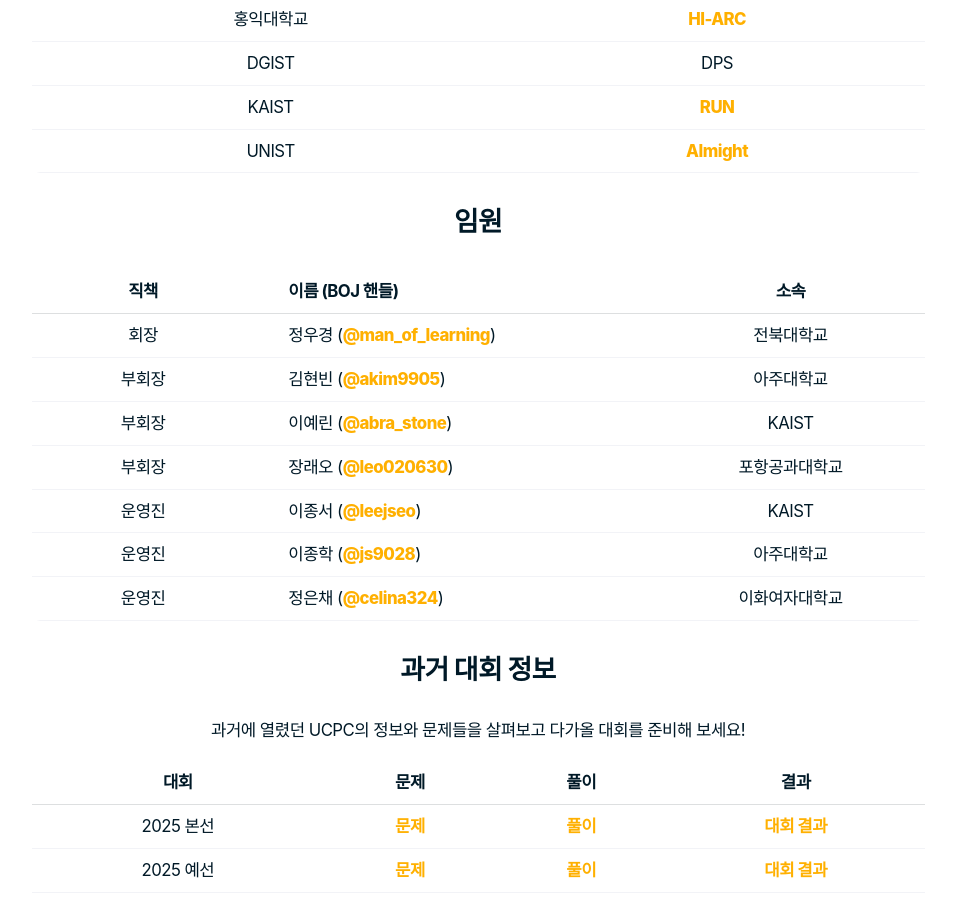
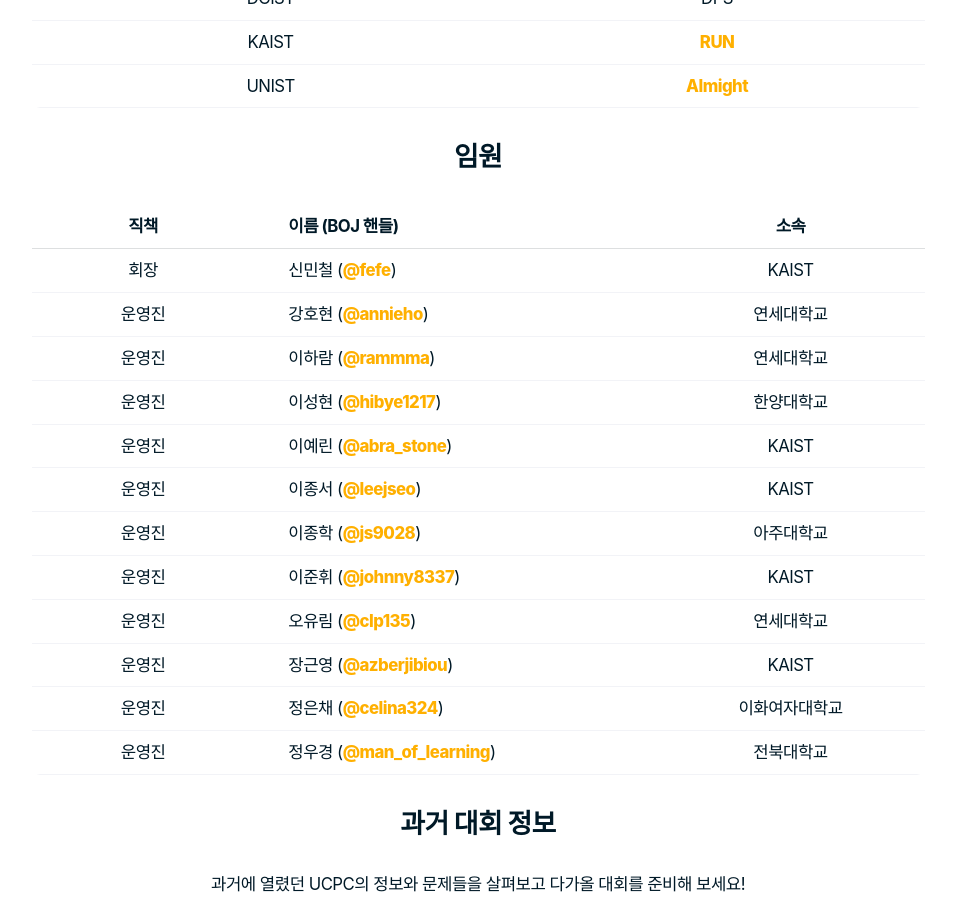
Before and after one commit to ucpcc/main, a Jekyll site: the page built from index.md, in a window 1280 px wide and 900 px high, scrolled down 2922 px. Shown: the whole window, without its empty margins (162-1118 px from the left). Built offline with Jekyll 4.4.1, drawn with Linux system fonts in a browser that asks for light colours; some web fonts are replaced; some of the changed text lies outside the part shown.

```diff
--- a/_includes/footer.html
+++ b/_includes/footer.html
@@ -2,7 +2,7 @@
   <div class="contents footer_contents">
     <p>
       <a href="https://www.facebook.com/groups/ucpc.korea">전국 대학생 프로그래밍 대회 동아리 연합</a><br>
-      designs &copy; 2020 &ndash; 2025 <a href="https://shiftpsh.com">shiftpsh.com</a>
+      designs &copy; 2020 &ndash; 2026 <a href="https://shiftpsh.com">shiftpsh.com</a>
     </p>
   </div>
 
--- a/_includes/header.html
+++ b/_includes/header.html
@@ -6,7 +6,7 @@
   </div>
   <div style="height: 2rem;"></div>
   <div class="main_top_bg">
-    <a href="{{ "/" | relative_url }}"><img class="main_logo" src="{{ "/assets/ucpc2025-logo.svg" | relative_url }}" alt="UCPC 2025"></a>
+    <a href="{{ "/" | relative_url }}"><img class="main_logo" src="{{ "/assets/ucpc2026-logo.svg" | relative_url }}" alt="UCPC 2026"></a>
   </div>
   <div style="height: 1rem;"></div>
   <div>
--- a/index.md
+++ b/index.md
@@ -80,13 +80,18 @@ title: 전국 대학생 프로그래밍 대회 동아리 연합
 {: .executives-table}
 | 직책 | 이름 (BOJ 핸들) | 소속 |
 | :---: | :--- | --- |
-| 회장 | 정우경 ([@man_of_learning](https://www.acmicpc.net/user/man_of_learning){:target="_blank"}) | 전북대학교 |
-| 부회장 | 김현빈 ([@akim9905](https://www.acmicpc.net/user/akim9905){:target="_blank"}) | 아주대학교 |
-| 부회장 | 이예린 ([@abra_stone](https://www.acmicpc.net/user/abra_stone){:target="_blank"}) | KAIST |
-| 부회장 | 장래오 ([@leo020630](https://www.acmicpc.net/user/leo020630){:target="_blank"}) | 포항공과대학교 |
+| 회장 | 신민철 ([@fefe](https://www.acmicpc.net/user/fefe){:target="_blank"}) | KAIST |
+| 운영진 | 강호현 ([@annieho](https://www.acmicpc.net/user/annieho){:target="_blank"}) | 연세대학교 |
+| 운영진 | 이하람 ([@rammma](https://www.acmicpc.net/user/rammma){:target="_blank"}) | 연세대학교 |
+| 운영진 | 이성현 ([@hibye1217](https://www.acmicpc.net/user/hibye1217){:target="_blank"}) | 한양대학교 |
+| 운영진 | 이예린 ([@abra_stone](https://www.acmicpc.net/user/abra_stone){:target="_blank"}) | KAIST |
 | 운영진 | 이종서 ([@leejseo](https://www.acmicpc.net/user/leejseo){:target="_blank"}) | KAIST |
 | 운영진 | 이종학 ([@js9028](https://www.acmicpc.net/user/js9028){:target="_blank"}) | 아주대학교 |
+| 운영진 | 이준휘 ([@johnny8337](https://www.acmicpc.net/user/johnny8337){:target="_blank"}) | KAIST |
+| 운영진 | 오유림 ([@clp135](https://www.acmicpc.net/user/clp135){:target="_blank"}) | 연세대학교 |
+| 운영진 | 장근영 ([@azberjibiou](https://www.acmicpc.net/user/azberjibiou){:target="_blank"}) | KAIST |
 | 운영진 | 정은채 ([@celina324](https://www.acmicpc.net/user/celina324){:target="_blank"}) | 이화여자대학교 |
+| 운영진 | 정우경 ([@man_of_learning](https://www.acmicpc.net/user/man_of_learning){:target="_blank"}) | 전북대학교 |
 
 ## 과거 대회 정보
 
```
Also changed, not shown: other parts of index.md (+1 -1 lines), docker-compose.local.yml (added, +9 -0 lines), README.md, assets/ucpc2026-logo.svg (added), 1 other file.
